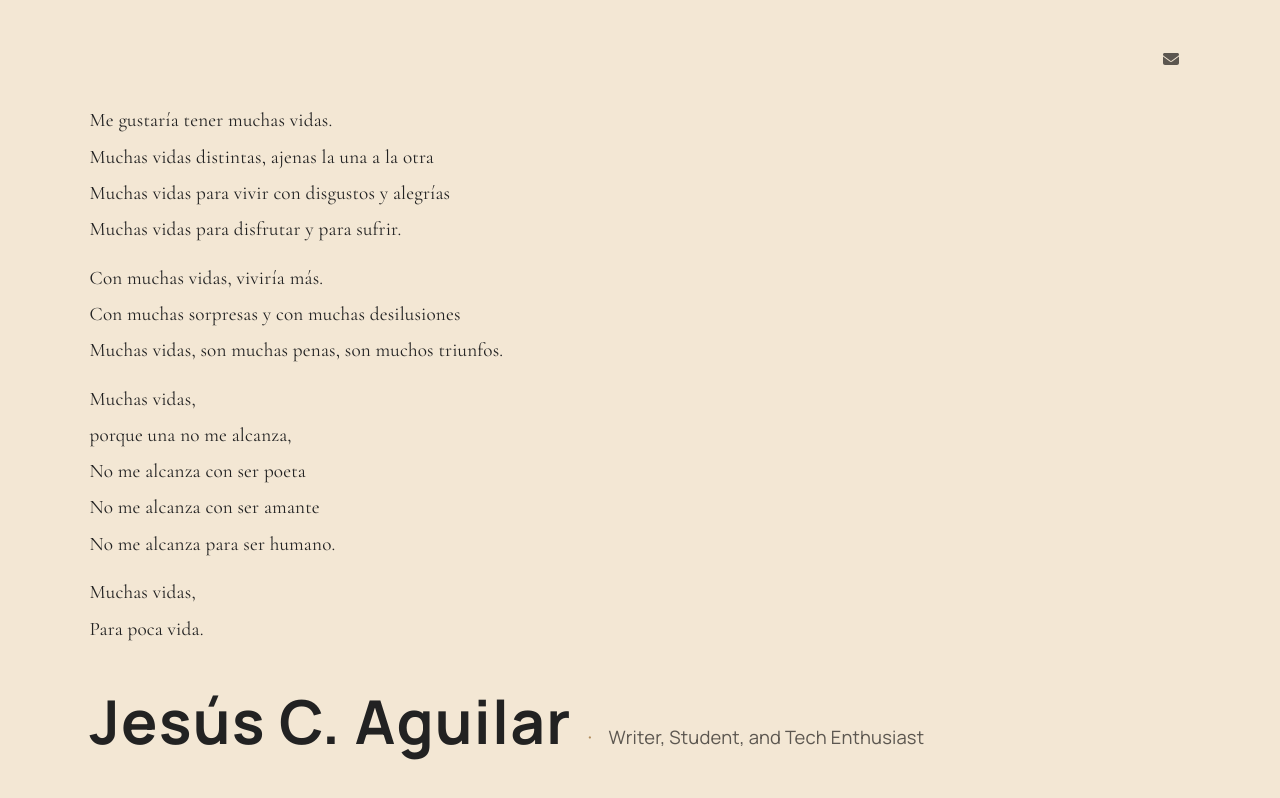
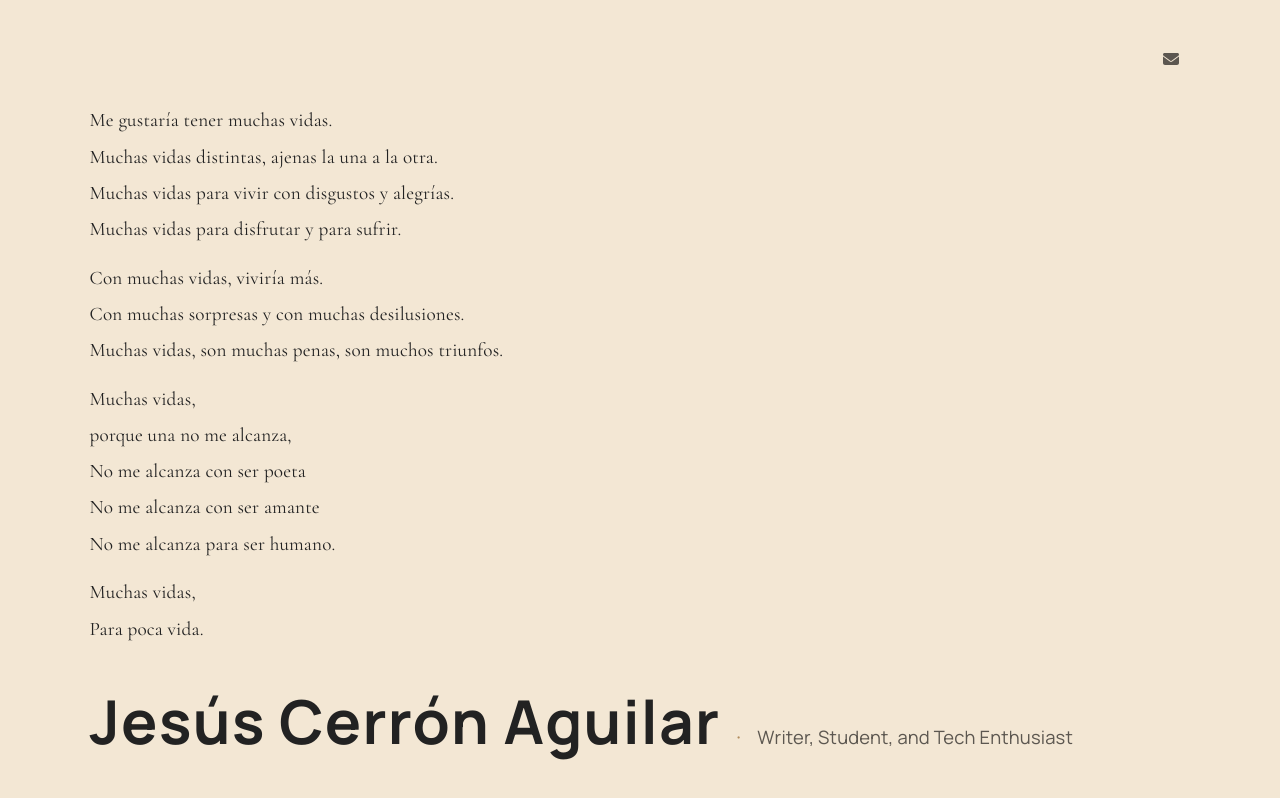
Before and after one commit to jesusrca/Jesus-cerron, a Next.js app: page / in a window 1280 px wide. Shown: the top 798 px of the page. Built offline with nearby package versions, Linux system fonts and the light colour scheme.

Commit message:
puntos al texto

```diff
--- a/src/app/page.tsx
+++ b/src/app/page.tsx
@@ -7,11 +7,11 @@ const poem = [
   [
     { es: "Me gustaría tener muchas vidas.", en: "I would like to have many lives." },
     {
-      es: "Muchas vidas distintas, ajenas la una a la otra",
+      es: "Muchas vidas distintas, ajenas la una a la otra.",
       en: "Many different lives, unrelated to one another"
     },
     {
-      es: "Muchas vidas para vivir con disgustos y alegrías",
+      es: "Muchas vidas para vivir con disgustos y alegrías.",
       en: "Many lives to live with sorrows and joys"
     },
     { es: "Muchas vidas para disfrutar y para sufrir.", en: "Many lives to enjoy and to suffer." }
@@ -19,7 +19,7 @@ const poem = [
   [
     { es: "Con muchas vidas, viviría más.", en: "With many lives, I would live more." },
     {
-      es: "Con muchas sorpresas y con muchas desilusiones",
+      es: "Con muchas sorpresas y con muchas desilusiones.",
       en: "With many surprises and many disappointments"
     },
     {
@@ -94,7 +94,7 @@ export default function Home() {
           ))}
         </div>
         <div className="identity">
-          <p className="name">Jesús C. Aguilar</p>
+          <p className="name">Jesús Cerrón Aguilar</p>
           <span className="divider">·</span>
           <p className="role">Writer, Student, and Tech Enthusiast</p>
         </div>
```
